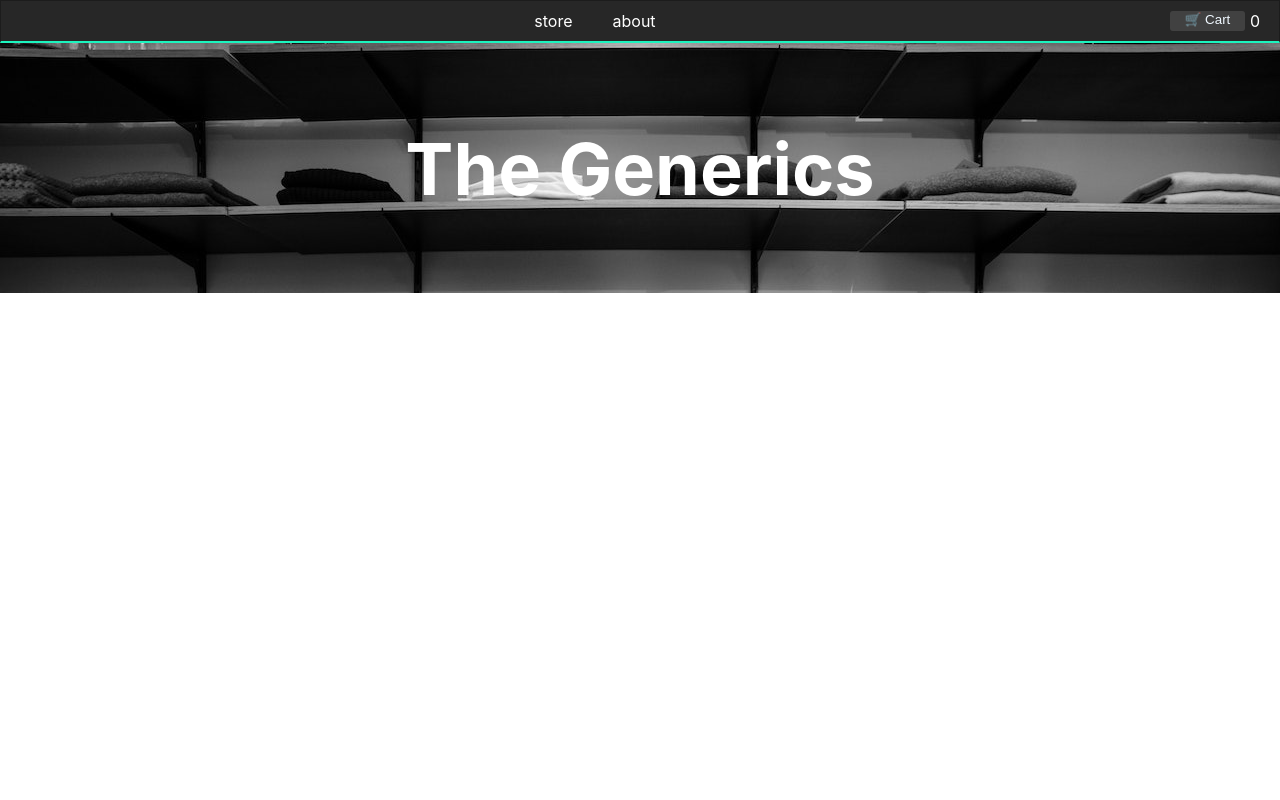
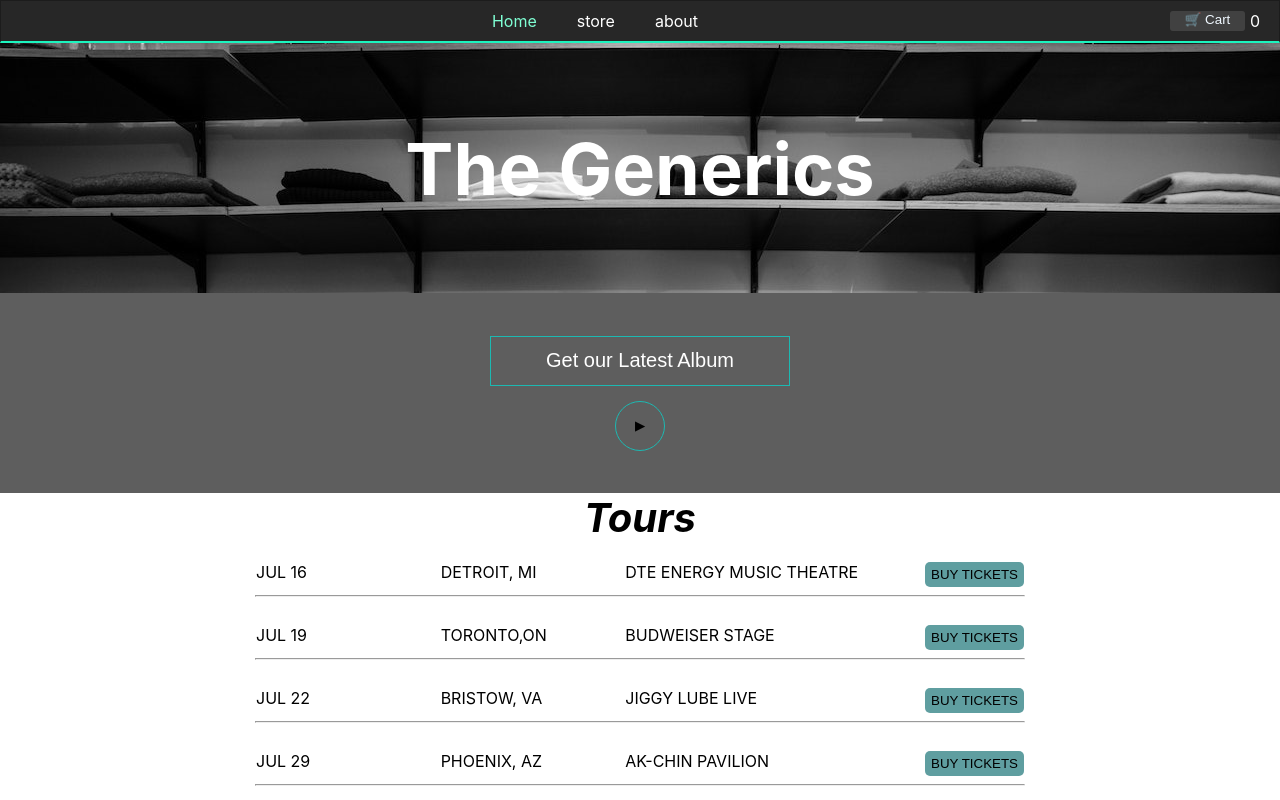
Before and after one commit to Theoutrace/E-commerce, a React (Create React App) app: page / in a window 1280 px wide. Shown: the top 800 px of the page. Built offline with nearby package versions, Linux system fonts and the light colour scheme.

Commit message:
routes created for home, homepage created

```diff
--- a/src/Layout/body/Body.js
+++ b/src/Layout/body/Body.js
@@ -1,10 +1,11 @@
 import React from "react";
 import { Route } from "react-router-dom";
 import { productsArr } from "../../assets/ProductsData";
+import Home from "../../components/pages/Home";
 import About from "../../components/pages/About";
 import AvailableItems from "./AvailableItems";
+import Footer from "../footer/Footer";
 import cls from "./Body.module.css";
-
 
 const Body = () => {
   return (
@@ -12,6 +13,10 @@ const Body = () => {
       <div className={cls["heading"]}>
         <h1 className={cls["heading-text"]}>The Generics</h1>
       </div>
+      <div>
+        <Route exact path="/">
+          <Home />
+        </Route>
         <Route path="/about">
           <About />
         </Route>
@@ -29,6 +34,9 @@ const Body = () => {
           </div>
         </Route>
       </div>
+
+      <Footer />
+    </div>
   );
 };
 
--- a/src/Layout/header/navbar/NavBar.js
+++ b/src/Layout/header/navbar/NavBar.js
@@ -2,12 +2,30 @@ import React from "react";
 import cls from "./NavBar.module.css";
 import { NavLink } from "react-router-dom";
 
-
 const NavBar = () => {
   return (
     <div className={cls["navbar-design"]}>
-      <NavLink activeClassName={cls['activeLink']} className={cls['link']}  to="/store">store</NavLink>
-      <NavLink activeClassName={cls['activeLink']} className={cls['link']} to="/about">about</NavLink>
+      <NavLink
+        activeClassName={cls["activeLink"]}
+        className={cls["link"]}
+        to="/"
+      >
+        Home
+      </NavLink>
+      <NavLink
+        activeClassName={cls["activeLink"]}
+        className={cls["link"]}
+        to="/store"
+      >
+        store
+      </NavLink>
+      <NavLink
+        activeClassName={cls["activeLink"]}
+        className={cls["link"]}
+        to="/about"
+      >
+        about
+      </NavLink>
     </div>
   );
 };
--- a/src/components/pages/Home.js
+++ b/src/components/pages/Home.js
@@ -1,11 +1,75 @@
-import React from 'react'
+import React, { Fragment } from "react";
+import cls from "./Home.module.css";
 
 const About = () => {
+  const toursData = [
+    {
+      id: Math.random().toString(),
+      date: "JUL 16",
+      title: "DETROIT, MI",
+      venue: "DTE ENERGY MUSIC THEATRE",
+    },
+    {
+      id: Math.random().toString(),
+      date: "JUL 19",
+      title: "TORONTO,ON",
+      venue: "BUDWEISER STAGE",
+    },
+    {
+      id: Math.random().toString(),
+      date: "JUL 22",
+      title: "BRISTOW, VA",
+      venue: "JIGGY LUBE LIVE",
+    },
+    {
+      id: Math.random().toString(),
+      date: "JUL 29",
+      title: "PHOENIX, AZ",
+      venue: "AK-CHIN PAVILION",
+    },
+    {
+      id: Math.random().toString(),
+      date: "JUL 2",
+      title: "LAS VEGAS, NV",
+      venue: "T-MOBILE ARENA",
+    },
+    {
+      id: Math.random().toString(),
+      date: "JUL 7",
+      title: "CONCORD, CA",
+      venue: "CONCORD PAVILION",
+    },
+  ];
   return (
-    <div>
-      The Home page
-    </div>
-  )
-}
+    <Fragment>
+      <div className={cls["button-and-play"]}>
+        <button className={cls["latest-album-btn"]}>
+          Get our Latest Album
+        </button>
+        <button className={cls["play-btn"]}>▶</button>
+      </div>
+      <div>
+        <div className={cls["tour-pannel-container"]}>
+          <div className={cls["tour-text"]}>Tours</div>
+          {toursData.map((item) => {
+            return (
+              <>
+              <div className={cls["item-container"]}>
+                <div className={cls["internal-div"]}>{item.date}</div>
+                <div className={cls["internal-div"]}>{item.title}</div>
+                <div className={cls["internal-div-venue"]}>{item.venue}</div>
+                <div className={cls["internal-div-btn"]}>
+                  <button className={cls["buy-ticket-btn"]}>BUY TICKETS</button>
+                </div>
+              </div>
+              <hr/>
+              </>
+            );
+          })}
+        </div>
+      </div>
+    </Fragment>
+  );
+};
 
-export default About
+export default About;
--- /dev/null
+++ b/src/components/pages/Home.module.css
@@ -0,0 +1,71 @@
+.button-and-play{
+    background-color: rgb(94, 94, 94);
+    display: flex;
+    align-items: center;
+    justify-content: center;
+    flex-direction: column;
+    height: 200px;
+}
+.latest-album-btn{
+    background-color: rgba(137, 43, 226, 0);
+    width: 300px;
+    height: 50px;
+    border: 1px solid rgb(28, 185, 178);
+    padding: 10px;
+    font-size: 20px;
+    font-weight: 400;
+    color: white;
+    margin-bottom: 15px;
+    cursor: pointer;
+}
+.play-btn{
+    border-radius: 50%;
+    cursor: pointer;
+    width: 50px;
+    height: 50px;
+    background-color: rgba(137, 43, 226, 0);
+    border: 1px solid rgb(28, 185, 178);
+}
+
+.tour-pannel-container{
+    width: 100%;
+    display: flex;
+    justify-content: center;
+    align-items: center;
+    flex-direction: column;
+}
+
+.tour-text{
+    font-size: 40px;
+    font-weight: 700;
+    font-style: italic;
+}
+
+.item-container{
+    width: 60%;
+    display: flex;
+    justify-content: space-between;
+    margin-top: 20px;
+}
+
+.internal-div{
+    width: 20%;
+    text-align: left;
+    justify-content: left;
+}
+
+.internal-div-venue{
+ width: 35%;
+ text-align: left;
+ justify-content: left;
+}
+.buy-ticket-btn{
+    background-color: cadetblue;
+    border: 0px;
+    height: 25px;
+    border-radius: 5px;
+}
+
+hr{
+    width: 60%;
+}
```
Lines whose indentation alone changed are shown as unchanged.
